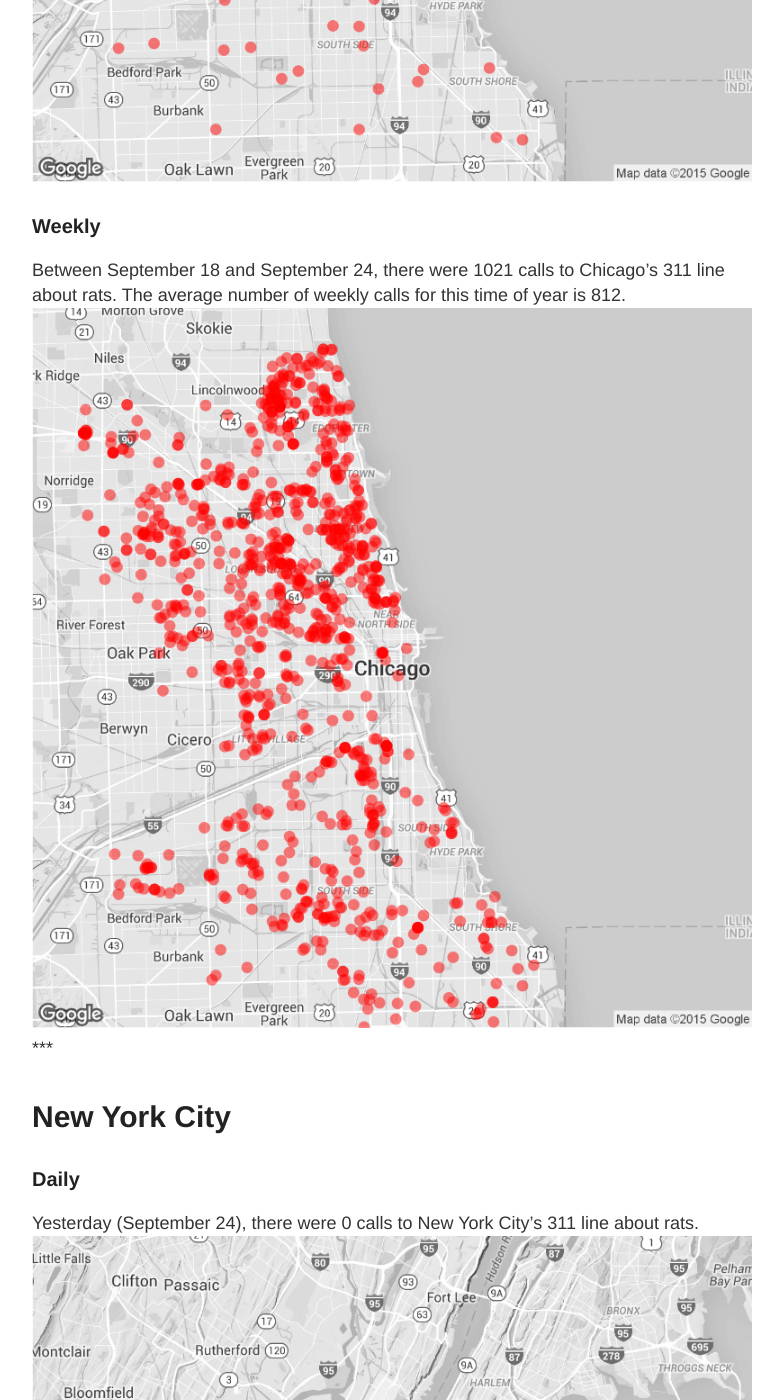
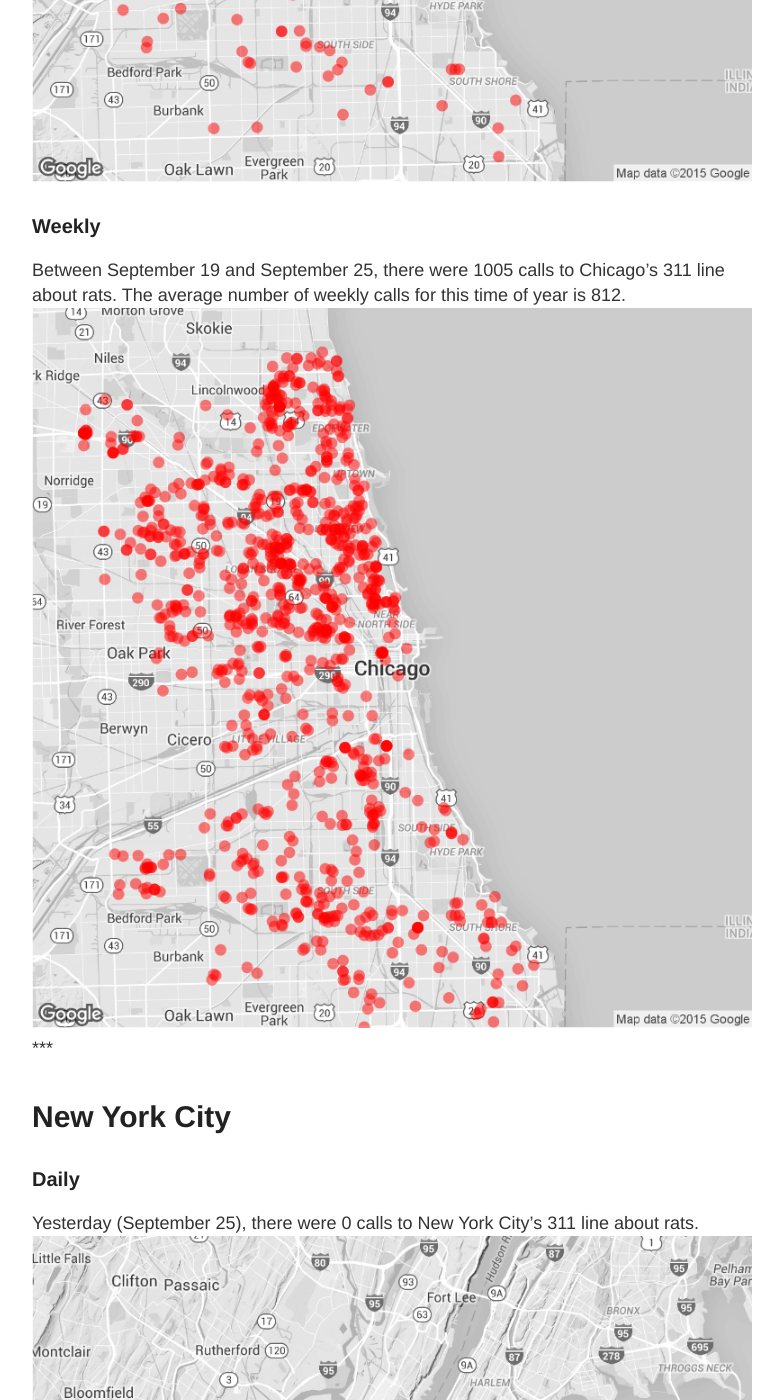
Before and after one commit to DanielHadley/ratmaps, a Jekyll site: the page built from daily.md, in a window 1280 px wide and 1400 px high, scrolled down 1033 px. Shown: the whole window, without its empty margins (248-1031 px from the left). Built offline with Jekyll 4.4.1, drawn with Linux system fonts in a browser that asks for light colours; comment, search, counter and statistics services are not loaded; some of the changed text lies outside the part shown.

Commit message:
Daily Maps

```diff
--- a/daily.md
+++ b/daily.md
@@ -15,22 +15,22 @@
 
 ### Daily
 
-Yesterday (September 24), there were 167 calls to Chicago's 311 line about rats.
+Yesterday (September 25), there were 159 calls to Chicago's 311 line about rats.
 ![Chicago rat calls to 311 weekly map]({{ site.cityimages }}/daily/Chicago_Rat_Map_Daily.png)
 
 ### Weekly
-Between September 18 and September 24, there were 1021 calls to Chicago's 311 line about rats. The average number of weekly calls for this time of year is 812.
+Between September 19 and September 25, there were 1005 calls to Chicago's 311 line about rats. The average number of weekly calls for this time of year is 812.
 ![Chicago rat calls to 311 weekly map]({{ site.cityimages }}/daily/Chicago_Rat_Map_Weekly.png)
 ***
 # New York City <a id="nyc"><a>
 
 ### Daily
 
-Yesterday (September 24), there were 0 calls to New York City's 311 line about rats.
+Yesterday (September 25), there were 0 calls to New York City's 311 line about rats.
 ![NYC rat calls to 311 weekly map]({{ site.cityimages }}/daily/NYC_Rat_Map_Daily.png)
 
 ### Weekly
-Between September 18 and September 24, there were 0 calls to New York City's 311 line about rats. The average number of weekly calls for this time of year is 249.
+Between September 19 and September 25, there were 0 calls to New York City's 311 line about rats. The average number of weekly calls for this time of year is 249.
 ![NYC rat calls to 311 weekly map]({{ site.cityimages }}/daily/NYC_Rat_Map_Weekly.png)
 
 Each red dot represents one call about a rat seen in that location. The dots are transparent, so multiple calls from one location will be seen as a solid dot. The usual caveats apply: more calls do not necessarily mean that there are more rats in that location than other parts of the city. A cluster of dots could indicate that one resident is unusually vocal about rodents in his or her neighborhood. Also, more densely populated neighborhoods tend to make more calls to 311.
```
Also changed, not shown: images/pages/daily/Chicago_Rat_Map_Daily.png, images/pages/daily/Chicago_Rat_Map_Weekly.png, images/pages/daily/NYC_Rat_Map_Daily.png, images/pages/daily/NYC_Rat_Map_Weekly.png.
